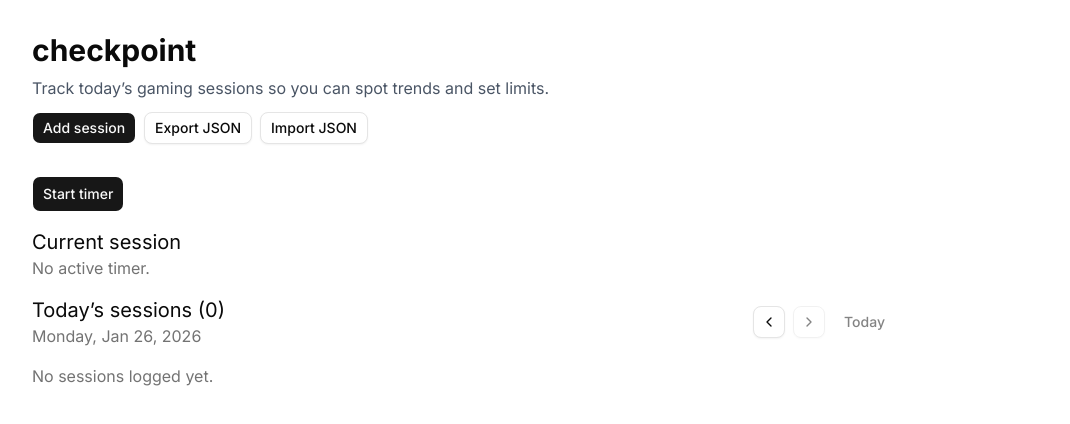
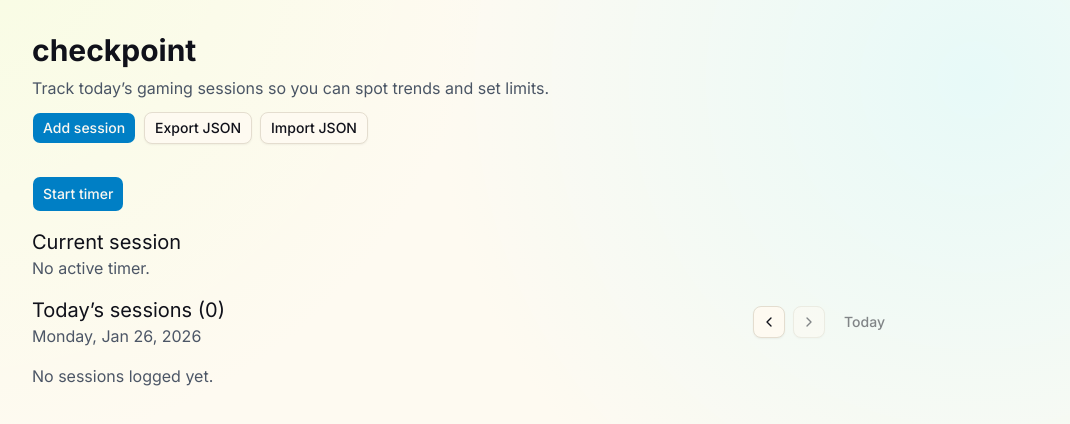
Before and after one commit to paulbgtr/checkpoint, a Next.js app: page /home in a window 1280 px wide. Shown: the top 424 px of the page, without its empty margins (176-1246 px from the left). Built offline with nearby package versions, Linux system fonts and the light colour scheme.

Commit message:
Update session timer UI flow

```diff
--- a/app/globals.css
+++ b/app/globals.css
@@ -48,72 +48,76 @@
 }
 
 :root {
-  --background: oklch(1 0 0);
-  --foreground: oklch(0.145 0 0);
-  --card: oklch(1 0 0);
-  --card-foreground: oklch(0.145 0 0);
-  --popover: oklch(1 0 0);
-  --popover-foreground: oklch(0.145 0 0);
-  --primary: oklch(0.205 0 0);
-  --primary-foreground: oklch(0.985 0 0);
-  --secondary: oklch(0.97 0 0);
-  --secondary-foreground: oklch(0.205 0 0);
-  --muted: oklch(0.97 0 0);
-  --muted-foreground: oklch(0.556 0 0);
-  --accent: oklch(0.97 0 0);
-  --accent-foreground: oklch(0.205 0 0);
-  --destructive: oklch(0.58 0.22 27);
-  --border: oklch(0.922 0 0);
-  --input: oklch(0.922 0 0);
-  --ring: oklch(0.708 0 0);
-  --chart-1: oklch(0.809 0.105 251.813);
-  --chart-2: oklch(0.623 0.214 259.815);
-  --chart-3: oklch(0.546 0.245 262.881);
-  --chart-4: oklch(0.488 0.243 264.376);
-  --chart-5: oklch(0.424 0.199 265.638);
+  --background: oklch(0.985 0.012 85);
+  --foreground: oklch(0.18 0.02 280);
+  --card: oklch(0.99 0.01 85);
+  --card-foreground: oklch(0.18 0.02 280);
+  --popover: oklch(0.99 0.01 85);
+  --popover-foreground: oklch(0.18 0.02 280);
+  --primary: oklch(0.55 0.18 230);
+  --primary-foreground: oklch(0.98 0.01 85);
+  --secondary: oklch(0.94 0.02 85);
+  --secondary-foreground: oklch(0.22 0.02 280);
+  --muted: oklch(0.94 0.02 85);
+  --muted-foreground: oklch(0.45 0.03 260);
+  --accent: oklch(0.9 0.05 120);
+  --accent-foreground: oklch(0.22 0.02 280);
+  --destructive: oklch(0.6 0.22 27);
+  --border: oklch(0.9 0.02 85);
+  --input: oklch(0.9 0.02 85);
+  --ring: oklch(0.55 0.18 230);
+  --chart-1: oklch(0.7 0.16 220);
+  --chart-2: oklch(0.72 0.16 140);
+  --chart-3: oklch(0.72 0.12 80);
+  --chart-4: oklch(0.6 0.18 30);
+  --chart-5: oklch(0.65 0.12 280);
   --radius: 0.625rem;
-  --sidebar: oklch(0.985 0 0);
-  --sidebar-foreground: oklch(0.145 0 0);
-  --sidebar-primary: oklch(0.205 0 0);
-  --sidebar-primary-foreground: oklch(0.985 0 0);
-  --sidebar-accent: oklch(0.97 0 0);
-  --sidebar-accent-foreground: oklch(0.205 0 0);
-  --sidebar-border: oklch(0.922 0 0);
-  --sidebar-ring: oklch(0.708 0 0);
+  --sidebar: oklch(0.975 0.015 85);
+  --sidebar-foreground: oklch(0.18 0.02 280);
+  --sidebar-primary: oklch(0.55 0.18 230);
+  --sidebar-primary-foreground: oklch(0.98 0.01 85);
+  --sidebar-accent: oklch(0.92 0.04 120);
+  --sidebar-accent-foreground: oklch(0.22 0.02 280);
+  --sidebar-border: oklch(0.9 0.02 85);
+  --sidebar-ring: oklch(0.55 0.18 230);
+  --background-glow-1: oklch(0.98 0.05 120 / 0.6);
+  --background-glow-2: oklch(0.96 0.05 230 / 0.5);
 }
 
 .dark {
-  --background: oklch(0.145 0 0);
-  --foreground: oklch(0.985 0 0);
-  --card: oklch(0.205 0 0);
-  --card-foreground: oklch(0.985 0 0);
-  --popover: oklch(0.205 0 0);
-  --popover-foreground: oklch(0.985 0 0);
-  --primary: oklch(0.87 0.00 0);
-  --primary-foreground: oklch(0.205 0 0);
-  --secondary: oklch(0.269 0 0);
-  --secondary-foreground: oklch(0.985 0 0);
-  --muted: oklch(0.269 0 0);
-  --muted-foreground: oklch(0.708 0 0);
-  --accent: oklch(0.371 0 0);
-  --accent-foreground: oklch(0.985 0 0);
-  --destructive: oklch(0.704 0.191 22.216);
-  --border: oklch(1 0 0 / 10%);
-  --input: oklch(1 0 0 / 15%);
-  --ring: oklch(0.556 0 0);
-  --chart-1: oklch(0.809 0.105 251.813);
-  --chart-2: oklch(0.623 0.214 259.815);
-  --chart-3: oklch(0.546 0.245 262.881);
-  --chart-4: oklch(0.488 0.243 264.376);
-  --chart-5: oklch(0.424 0.199 265.638);
-  --sidebar: oklch(0.205 0 0);
-  --sidebar-foreground: oklch(0.985 0 0);
-  --sidebar-primary: oklch(0.488 0.243 264.376);
-  --sidebar-primary-foreground: oklch(0.985 0 0);
-  --sidebar-accent: oklch(0.269 0 0);
-  --sidebar-accent-foreground: oklch(0.985 0 0);
-  --sidebar-border: oklch(1 0 0 / 10%);
-  --sidebar-ring: oklch(0.556 0 0);
+  --background: oklch(0.12 0.02 260);
+  --foreground: oklch(0.95 0.02 90);
+  --card: oklch(0.16 0.02 260);
+  --card-foreground: oklch(0.95 0.02 90);
+  --popover: oklch(0.16 0.02 260);
+  --popover-foreground: oklch(0.95 0.02 90);
+  --primary: oklch(0.7 0.16 210);
+  --primary-foreground: oklch(0.12 0.02 260);
+  --secondary: oklch(0.22 0.03 250);
+  --secondary-foreground: oklch(0.95 0.02 90);
+  --muted: oklch(0.22 0.03 250);
+  --muted-foreground: oklch(0.7 0.03 260);
+  --accent: oklch(0.28 0.08 140);
+  --accent-foreground: oklch(0.95 0.02 90);
+  --destructive: oklch(0.68 0.2 25);
+  --border: oklch(1 0 0 / 12%);
+  --input: oklch(1 0 0 / 16%);
+  --ring: oklch(0.6 0.12 210);
+  --chart-1: oklch(0.72 0.14 210);
+  --chart-2: oklch(0.7 0.12 140);
+  --chart-3: oklch(0.74 0.12 80);
+  --chart-4: oklch(0.68 0.16 30);
+  --chart-5: oklch(0.7 0.12 280);
+  --sidebar: oklch(0.16 0.02 260);
+  --sidebar-foreground: oklch(0.95 0.02 90);
+  --sidebar-primary: oklch(0.7 0.16 210);
+  --sidebar-primary-foreground: oklch(0.12 0.02 260);
+  --sidebar-accent: oklch(0.24 0.06 140);
+  --sidebar-accent-foreground: oklch(0.95 0.02 90);
+  --sidebar-border: oklch(1 0 0 / 12%);
+  --sidebar-ring: oklch(0.6 0.12 210);
+  --background-glow-1: oklch(0.22 0.12 150 / 0.35);
+  --background-glow-2: oklch(0.18 0.12 230 / 0.35);
 }
 
 @layer base {
@@ -122,5 +126,9 @@
   }
   body {
     @apply bg-background text-foreground;
+    background-image:
+      radial-gradient(900px at 10% -10%, var(--background-glow-1), transparent 60%),
+      radial-gradient(900px at 90% 10%, var(--background-glow-2), transparent 60%);
+    background-attachment: fixed;
   }
 }
```
